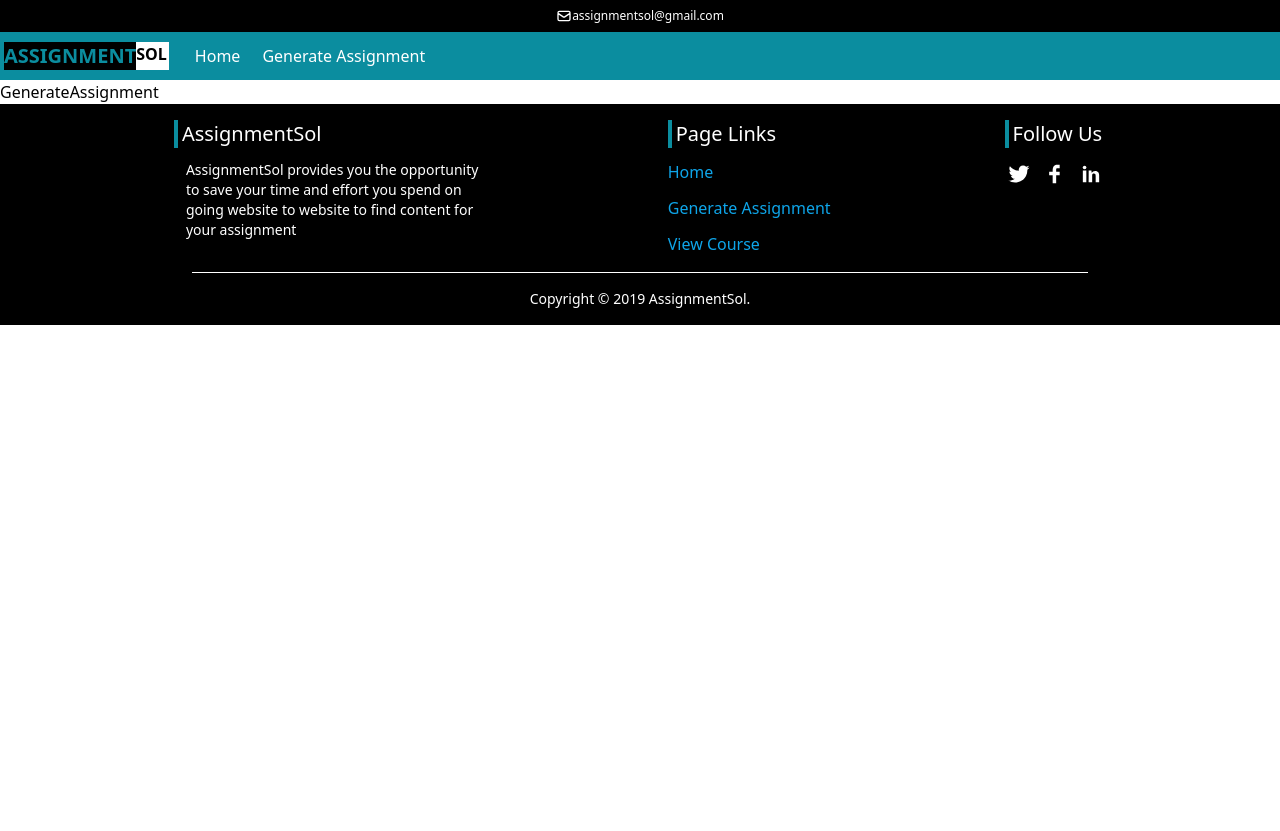
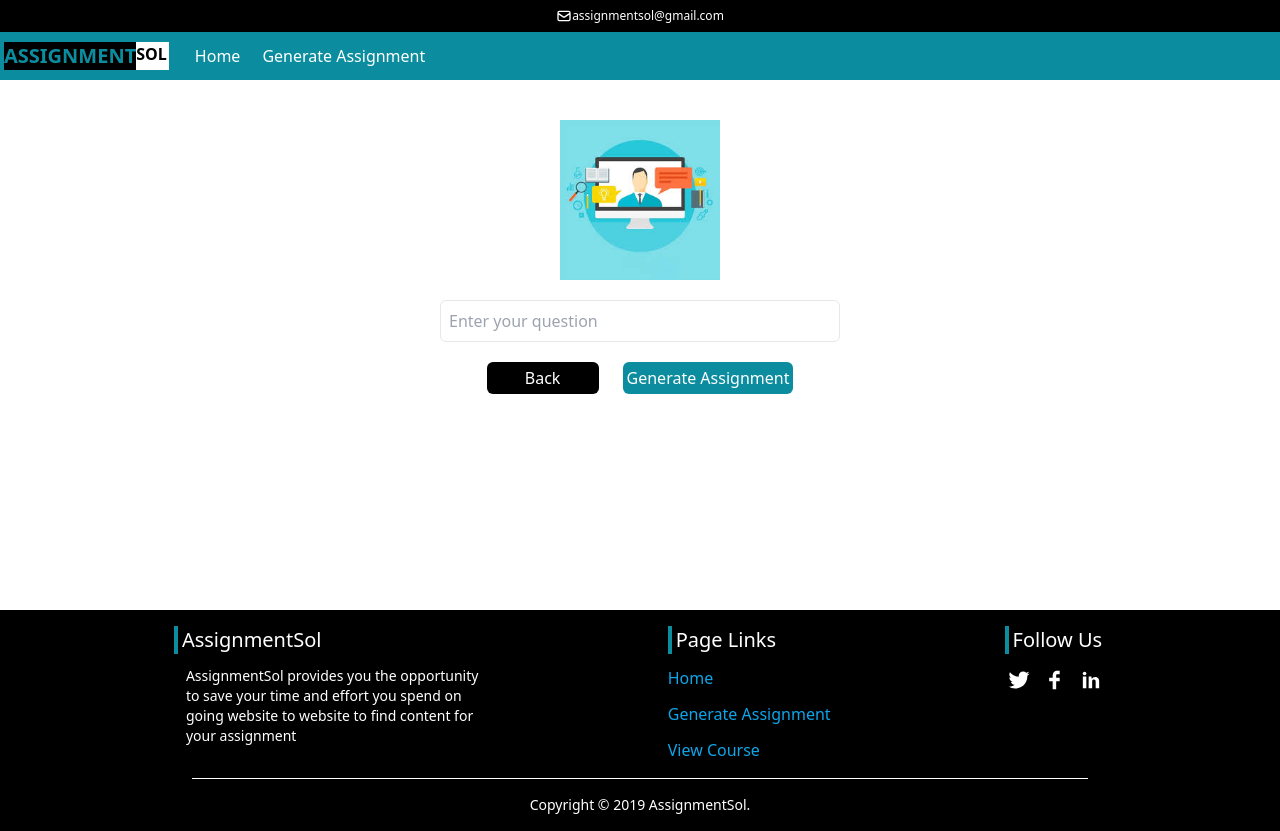
Before and after one commit to aziz-codes/assignment-sol, a React (Vite) app: page /generate-assignment in a window 1280 px wide. Before the commit the page ends 800 px from the top, so only its background shows below. Built offline with nearby package versions, Linux system fonts and the light colour scheme.

Commit message:
generate assignment page

```diff
--- a/src/pages/AssignmentTemplate.jsx
+++ b/src/pages/AssignmentTemplate.jsx
@@ -1,11 +1,11 @@
-import book from "../assets/book.png";
+import template from "../assets/template.png";
 import { useNavigate } from "react-router-dom";
 
 const AssignmentTemplate = () => {
   const navigate = useNavigate();
   return (
-    <section className="flex justify-center flex-col items-center gap-5 pb-44">
-      <img src={book} className="object-cover h-44 w-44" />
+    <section className="flex justify-center flex-col items-center gap-5 pb-44 my-4">
+      <img src={template} className="object-cover h-44 w-44" />
       <select className="border p-2 max-w-sm w-[400px]">
         <option selected disabled>
           Select Your Template
@@ -25,7 +25,7 @@ const AssignmentTemplate = () => {
           Previous
         </button>
         <button
-          className="bg-black w-28 py-1 text-center  rounded-md text-white"
+          className="bg-[#0b8d9f] w-28 py-1 text-center  rounded-md text-white"
           onClick={() => {
             navigate("/generate-assignment");
           }}
--- a/src/pages/GenerateAssignment.jsx
+++ b/src/pages/GenerateAssignment.jsx
@@ -1,7 +1,35 @@
-import React from "react";
-
+import pc from "../assets/pc.jpeg";
+import { useNavigate } from "react-router-dom";
 const GenerateAssignment = () => {
-  return <div>GenerateAssignment</div>;
+  const navigate = useNavigate();
+  return (
+    <section className="flex justify-center flex-col items-center gap-5 pb-44 my-10">
+      <img src={pc} className="object-cover h-40 w-40" />
+      <input
+        type="text"
+        placeholder="Enter your question"
+        className="outline-none border w-[400px] p-2 rounded-md"
+      />
+      <div className="flex flex-row gap-6">
+        <button
+          className="bg-black w-28 py-1 text-center  rounded-md text-white"
+          onClick={() => {
+            navigate("/select-course");
+          }}
+        >
+          Back
+        </button>
+        <button
+          className="bg-[#0b8d9f] w-auto px-1 py-1 text-center  rounded-md text-white"
+          onClick={() => {
+            navigate("/");
+          }}
+        >
+          Generate Assignment
+        </button>
+      </div>
+    </section>
+  );
 };
 
 export default GenerateAssignment;
```
Also changed, not shown: src/assets/pc.jpeg (added), src/assets/template.png (added).
